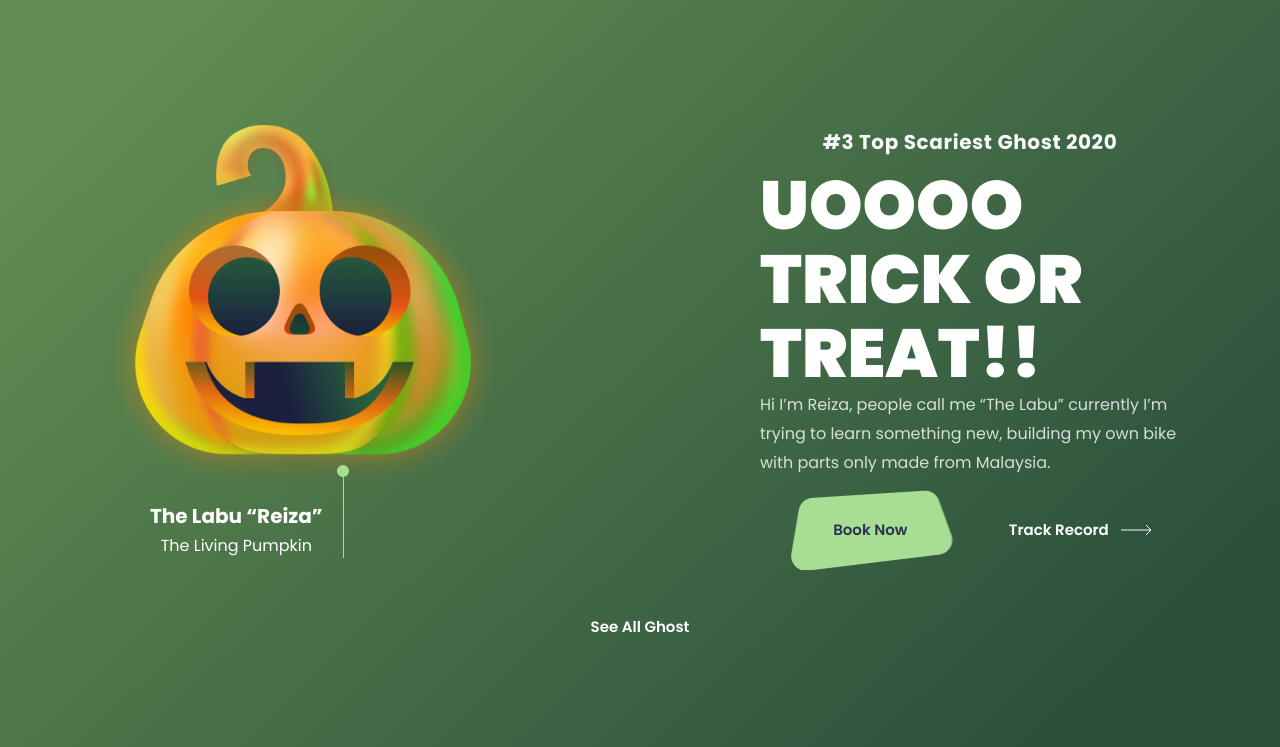
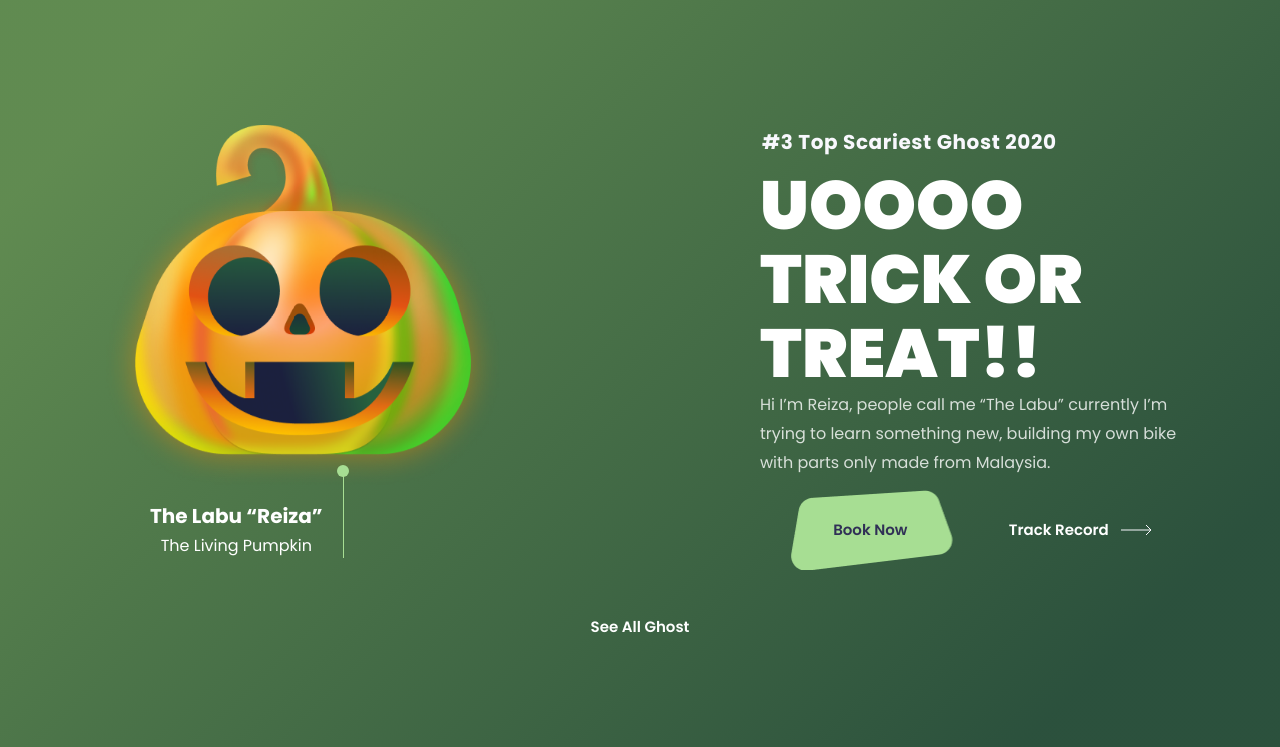
Before and after one commit to nobremariana/halloween, a plain HTML site: page index.html in a window 1280 px wide. Shown: the part 53-800 px from the top of the page. Drawn offline with Linux system fonts and the light colour scheme.

Commit message:
alteração-margin

```diff
--- a/style.css
+++ b/style.css
@@ -138,8 +138,7 @@ body {
     line-height: 30px;
     letter-spacing: 0.03em;
     color: #f8f8fd;
-    justify-content: space-around;
-    align-items: center;
+    margin-left: 2px;
 
   }
 
```
